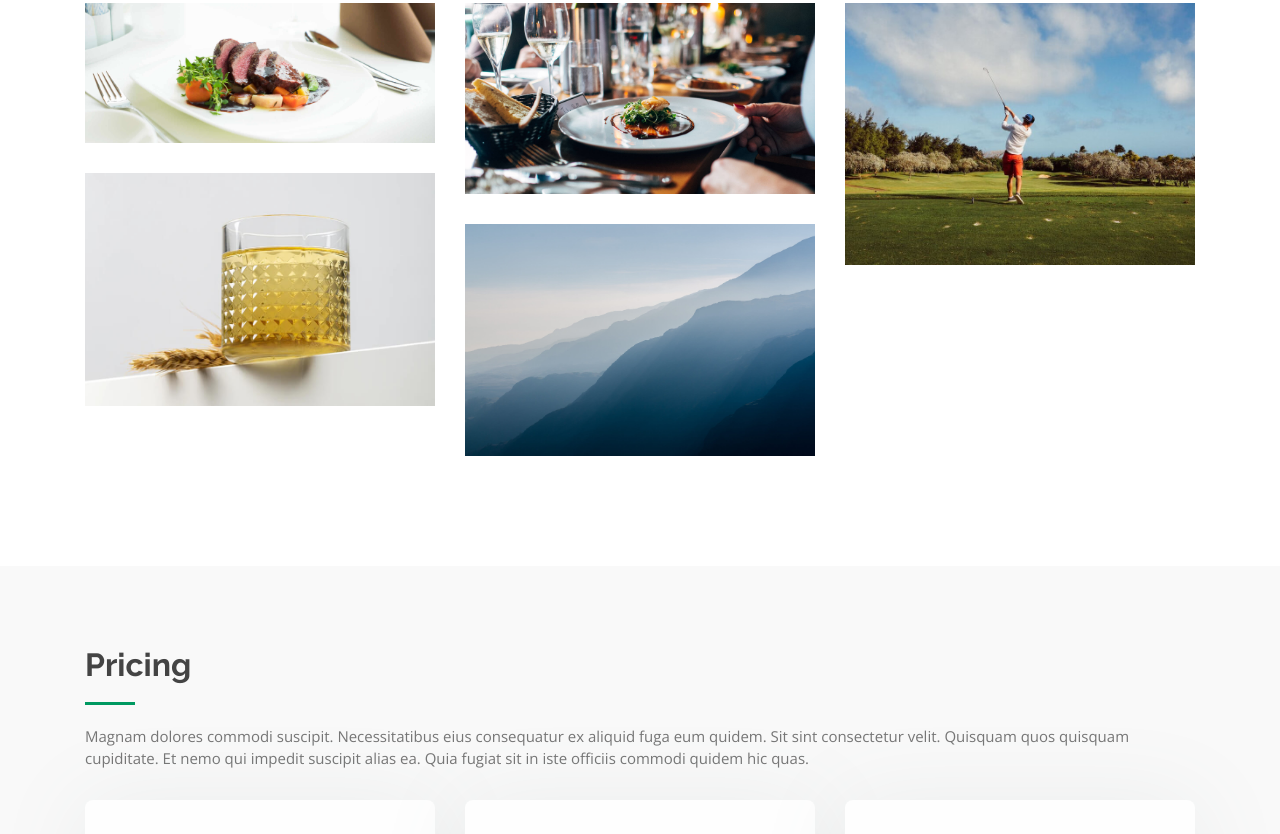
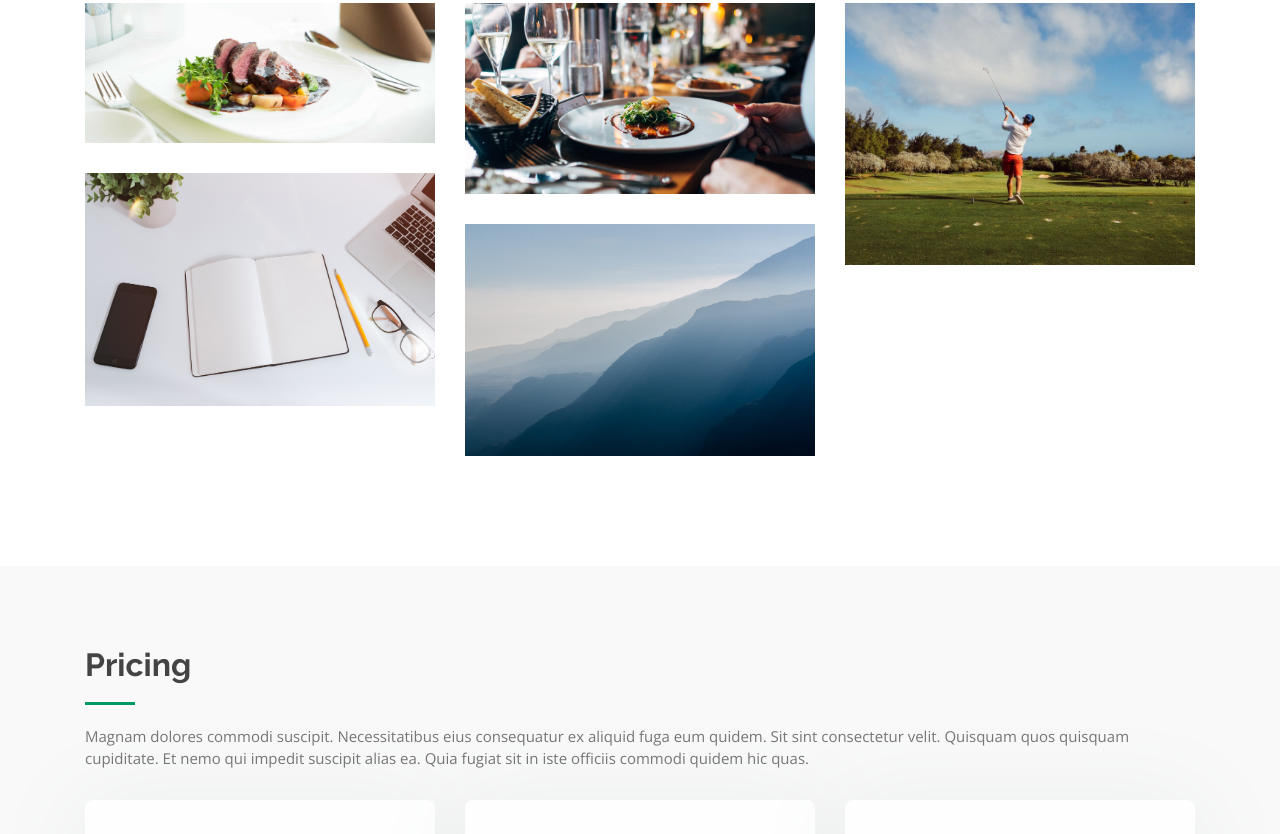
Before and after one commit to Clarion-IT-Solutions/home, a plain HTML site: page index.html in a window 1280 px wide. Shown: the part 4103-4937 px from the top of the page. Drawn offline with nearby package versions, Linux system fonts and the light colour scheme.

Commit message:
portfolio changes commit

```diff
--- a/index.html
+++ b/index.html
@@ -441,12 +441,12 @@
                 </div>
 
                 <div class="col-lg-4 col-md-6 portfolio-item filter-blog">
-                    <img src="assets/img/portfolio/portfolio-8.jpg" class="img-fluid" alt="">
+                    <img src="assets/img/portfolio/blogTemplate.jpg" class="img-fluid" alt="">
                     <div class="portfolio-info">
                         <h4>Card 3</h4>
                         <p>Card</p>
-                        <a href="assets/img/portfolio/portfolio-8.jpg" data-gall="portfolioGallery" class="venobox preview-link" title="Card 3"><i class="bx bx-plus"></i></a>
-                        <a href="portfolio-details.html" class="details-link" title="More Details"><i class="bx bx-link"></i></a>
+                        <a href="assets/img/portfolio/blogTemplate.jpg" data-gall="portfolioGallery" class="venobox preview-link" title="Card 3"><i class="bx bx-plus"></i></a>
+                        <a href="https://clarion-it-solutions.github.io/blogTemplate/" class="details-link" title="More Details"><i class="bx bx-link"></i></a>
                     </div>
                 </div>
 
```
Also changed, not shown: assets/img/apple-touch-icon.png (deleted), assets/img/favicon.png (deleted), assets/img/portfolio/blogTemplate.jpg (added).
